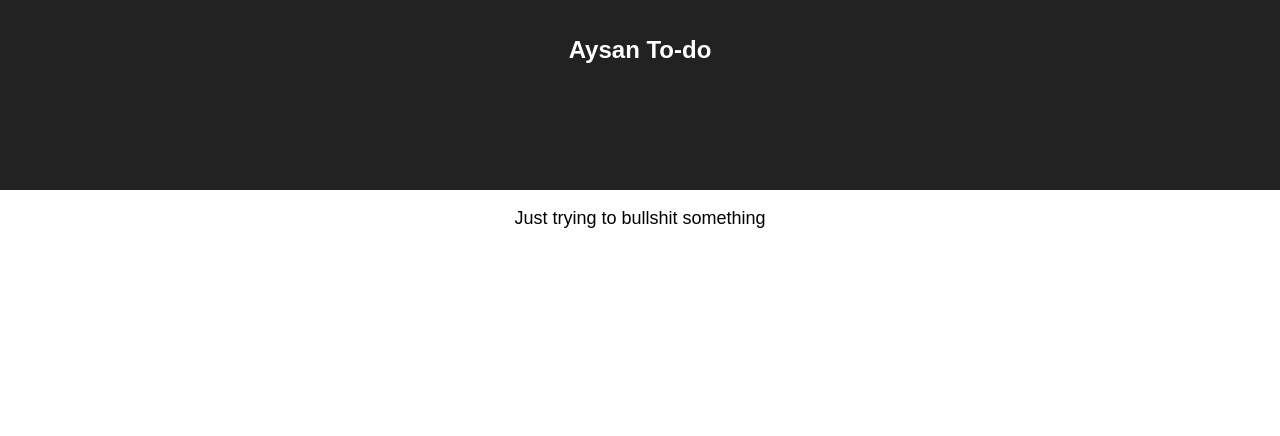
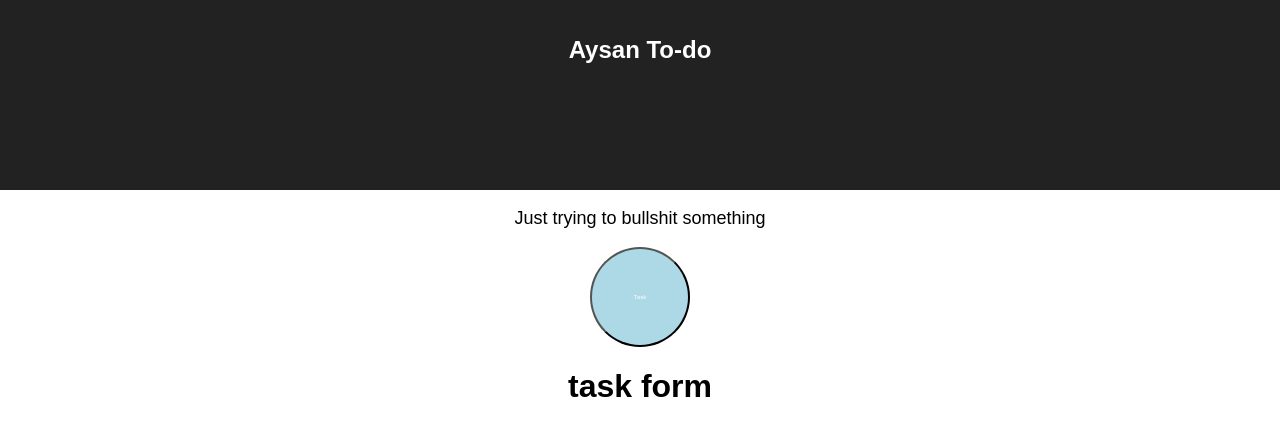
Before and after one commit to aisayo/to-do-app, a React (Create React App) app in the folder tasks-app/tasks-app-client/: page / in a window 1280 px wide. Shown: the top 436 px of the page. Built offline with nearby package versions, Linux system fonts and the light colour scheme.

Commit message:
created task and taskform component

```diff
--- a/tasks-app/tasks-app-client/src/App.css
+++ b/tasks-app/tasks-app-client/src/App.css
@@ -26,3 +26,14 @@
   from { transform: rotate(0deg); }
   to { transform: rotate(360deg); }
 }
+
+.TaskCard {
+  color: white;
+  font-size: 1%;
+  width: 100px;
+	height: 100px;
+	background: lightblue;
+	-moz-border-radius: 50px;
+	-webkit-border-radius: 50px;
+	border-radius: 50px;
+}
--- a/tasks-app/tasks-app-client/src/App.js
+++ b/tasks-app/tasks-app-client/src/App.js
@@ -1,6 +1,7 @@
 import React, { Component } from 'react';
 import logo from './logo.svg';
 import './App.css';
+import Task from './components/tasks/task'
 
 class App extends Component {
   render() {
@@ -13,6 +14,7 @@ class App extends Component {
         <p className="App-intro">
           Just trying to bullshit something
         </p>
+        <Task />
       </div>
     );
   }
--- a/tasks-app/tasks-app-client/src/components/tasks/task.js
+++ b/tasks-app/tasks-app-client/src/components/tasks/task.js
@@ -0,0 +1,28 @@
+import React, { Component } from 'react';
+import TaskForm from './taskform'
+
+
+class Task extends Component {
+
+
+    handleOnClick = (e) => {
+        alert("clicked")
+    }
+
+    render() {
+        return (
+            <div>
+                <button className="TaskCard"
+                    onClick={this.handleOnClick}>
+                    Task
+                </button>
+                <div>
+                    <TaskForm />
+                </div>
+            </div>
+
+        )
+    }
+}
+
+export default Task;
--- /dev/null
+++ b/tasks-app/tasks-app-client/src/components/tasks/taskform.js
@@ -0,0 +1,17 @@
+import React from 'react';
+import Task from './task';
+
+
+
+const TaskForm = () => {
+    return (
+        <div>
+        <form className="TaskForm">
+
+        </form>
+            <h1>task form</h1>
+        </div>
+    )
+}
+
+export default TaskForm;
```
